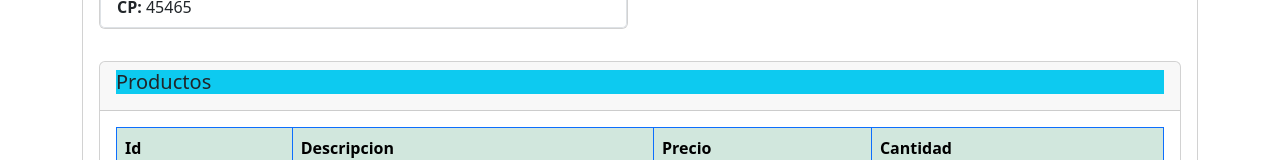
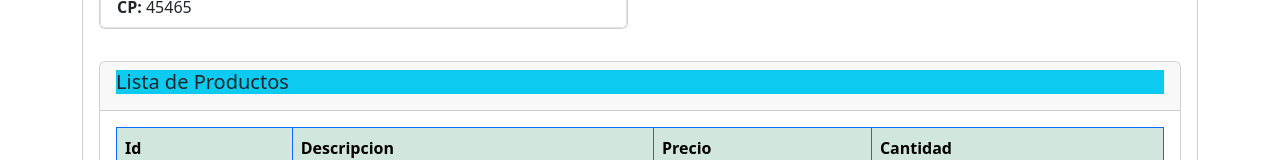
Before and after one commit to zutjmx/FacturaReactApp, a React (Vite) app: page / in a window 1280 px wide. Shown: the part 540-700 px from the top of the page. Built offline with nearby package versions, Linux system fonts and the light colour scheme.

Commit message:
Se desacopla el titulo de Productos

```diff
--- a/src/components/FacturaApp.jsx
+++ b/src/components/FacturaApp.jsx
@@ -33,7 +33,7 @@ export const FacturaApp = () => {
             </div>
 
             {/* Componente productos ini*/}
-            <VistaProductos items={items}/>
+            <VistaProductos titulo="Lista de Productos" items={items}/>
             {/* Componente productos fin*/}
 
           </div>
--- a/src/components/VistaProductos.jsx
+++ b/src/components/VistaProductos.jsx
@@ -1,11 +1,11 @@
 import PropTypes from 'prop-types';
 
-const VistaProductos = ({items}) => {
+const VistaProductos = ({titulo,items}) => {
     return (
         <>
             <div className="card my-3">
               <div className="card-header">
-                <h5 className="bg-info text-dark">Productos</h5>
+                <h5 className="bg-info text-dark">{titulo}</h5>
               </div>
               <div className="card-body">
                 <table className="table table-success table-striped table-hover table-bordered border-primary">
@@ -37,6 +37,7 @@ const VistaProductos = ({items}) => {
 }
 
 VistaProductos.propTypes = {
+    titulo: PropTypes.string.isRequired,
     items: PropTypes.array.isRequired
 }
 
```
